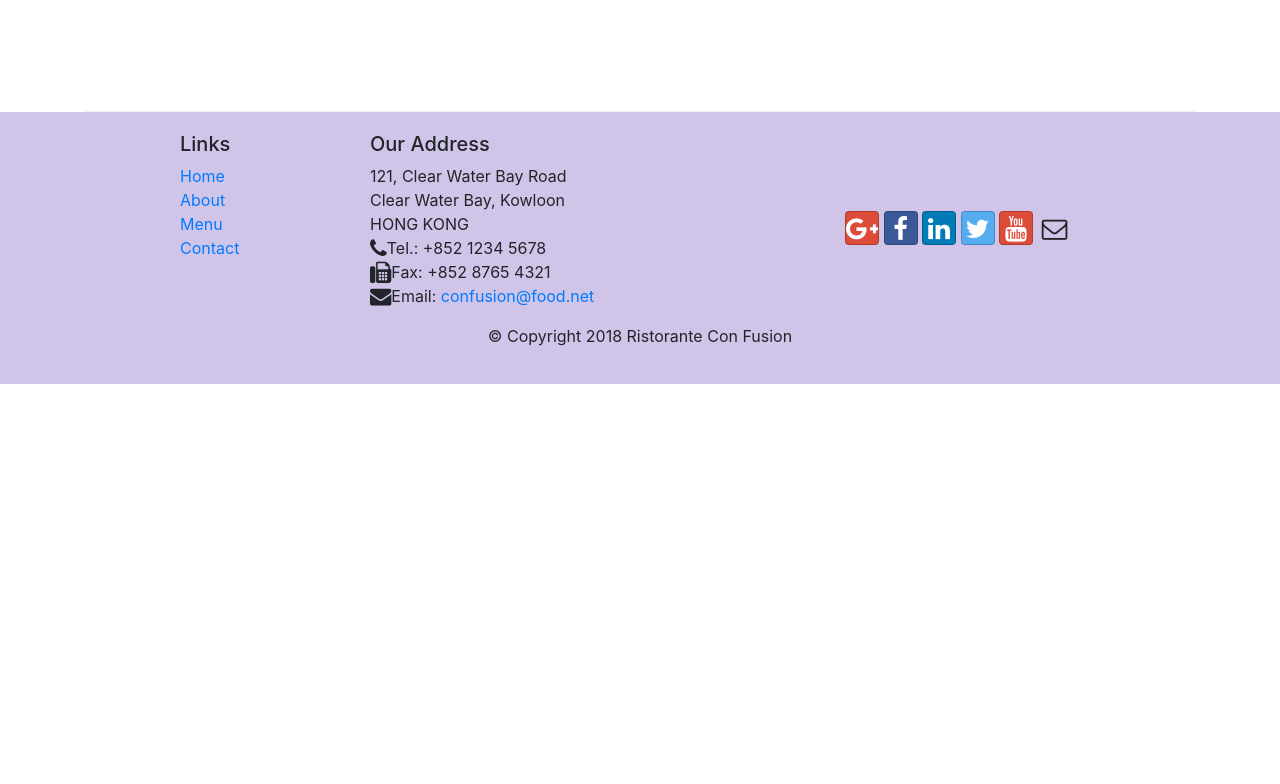
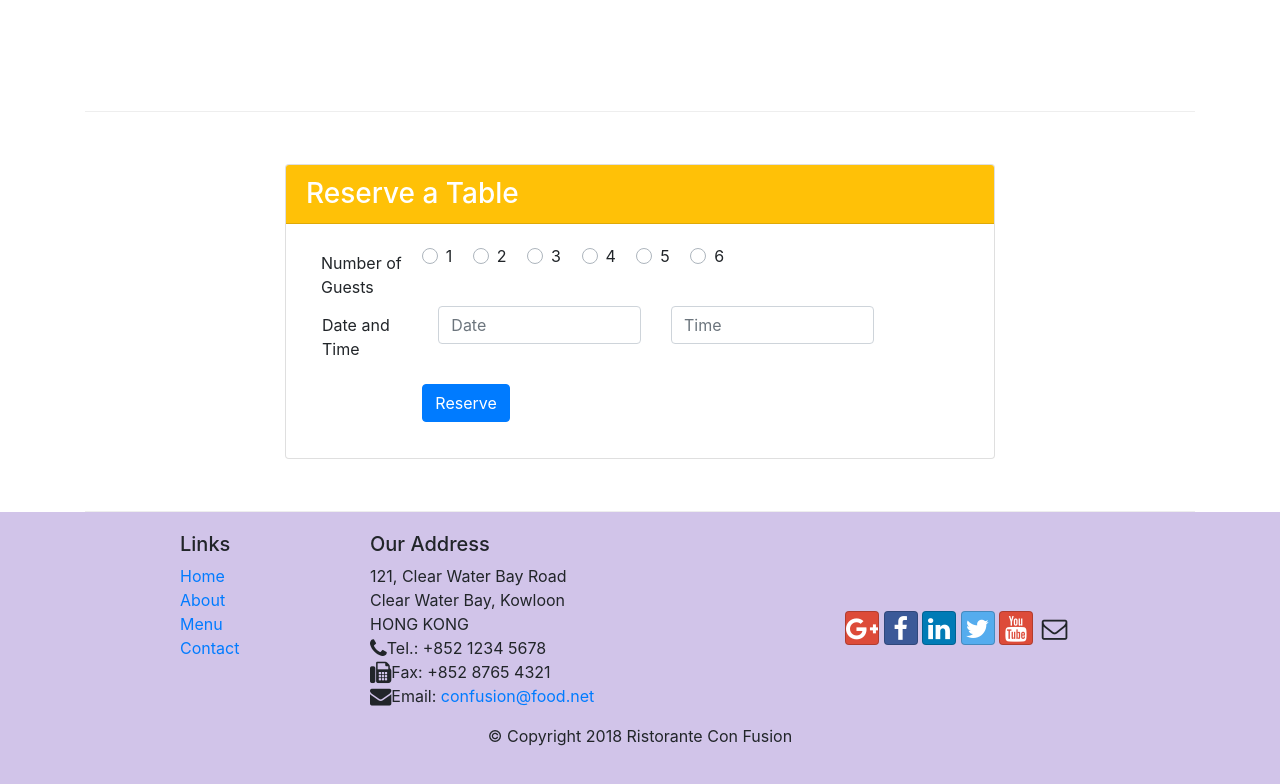
Before and after one commit to gargnandini/FSWD_project1, a website: page index.html in a window 1280 px wide. Shown: the part 1422-2206 px from the top of the page. Before the commit the page ends 1806 px from the top, so only its background shows below. Drawn offline with nearby package versions, Linux system fonts and the light colour scheme.

Commit message:
Assignment 2

```diff
--- a/index.html
+++ b/index.html
@@ -37,12 +37,15 @@
     <header class="jumbotron">
         <div class="container">
             <div class="row row-header">
-                <div class="col-12 col-sm-6">
+                <div class="col-12 col-sm-5">
                     <h1>Ristorante con Fusion</h1>
                     <p>We take inspiration from the World's best cuisines, and create a unique fusion experience. Our lipsmacking creations will tickle your culinary senses!</p>
                 </div>
+                <div class="col-12 col-sm-5 align-self-center">
+                    <img src="img/logo.png" class="img-fluid">
+                </div>
                 <div class="col-12 col-sm align-self-center">
-                    <img src="img/logo.png" class="img-fluid">
+                    <button type="button" class="btn-sm bg-warning block"><a href="#location">Reserve Table</a></button>
                 </div>
             </div>
         </div>
@@ -70,8 +73,13 @@
                 <h3>This Month's Promotions</h3>
             </div>
             <div class="col col-sm col-md">
-                <h2>Weekend Grand Buffet</h2>
-                <p>Featuring mouthwatering combinations with a choice of five different salads, six enticing appetizers, six main entrees and five choicest desserts. Free flowing bubbly and soft drinks. All for just $19.99 per person </p>
+                <div class="media">
+                    <div class="media-body">
+                        <h2 class="mt-0">Weekend Grand Buffet <span class="badge badge-danger">NEW</span></h2>
+                        <p>Featuring mouthwatering combinations with a choice of five different salads, six enticing appetizers, six main entrees and five choicest desserts. Free flowing bubbly and soft drinks. All for just $19.99 per person </p>
+                    </div>
+                    <img class="d-flex ml-3 img-thumbnail align-self center" src="img/buffet.png" alt="buffet">
+                </div>
             </div>
         </div>
 
@@ -90,6 +98,79 @@
                 </div>
             </div>
         </div>
+
+        <div class="row row-content align-items-center" id="location" name="location">
+            <div class="offset-2 col-8">
+                <div class="card" id="card">
+                    <h3 class="card-header bg-warning text-white">Reserve a Table</h3>
+                    <div class="card-body">
+                        <form>
+
+                            <div class="form-group-row">
+                                <label for="Number of Guests" class="col-12 col-md-2 col-form-label">Number of Guests</label>
+
+                                <!-- Default inline 1-->
+                                <div class="custom-control custom-radio custom-control-inline align-top">
+                                    <input type="radio" class="custom-control-input" id="defaultInline1" name="inlineDefaultRadios">
+                                    <label class="custom-control-label" for="defaultInline1">1</label>
+                                </div>
+
+                                <!-- Default inline 2-->
+                                <div class="custom-control custom-radio custom-control-inline align-top">
+                                    <input type="radio" class="custom-control-input" id="defaultInline2" name="inlineDefaultRadio">
+                                    <label class="custom-control-label" for="defaultInline2">2</label>
+                                </div>
+
+                                <!-- Default inline 3-->
+                                <div class="custom-control custom-radio custom-control-inline align-top">
+                                    <input type="radio" class="custom-control-input" id="defaultInline3" name="inlineDefaultRadios">
+                                    <label class="custom-control-label" for="defaultInline3">3</label>
+                                </div>
+
+
+                                <!-- Default inline 4-->
+                                <div class="custom-control custom-radio custom-control-inline align-top">
+                                    <input type="radio" class="custom-control-input" id="defaultInline4" name="inlineDefaultRadios">
+                                    <label class="custom-control-label" for="defaultInline3">4</label>
+                                </div>
+
+                                <!-- Default inline 5-->
+                                <div class="custom-control custom-radio custom-control-inline align-top">
+                                    <input type="radio" class="custom-control-input" id="defaultInline5" name="inlineDefaultRadios">
+                                    <label class="custom-control-label" for="defaultInline5">5</label>
+                                </div>
+
+                                <!-- Default inline 6-->
+                                <div class="custom-control custom-radio custom-control-inline align-top">
+                                    <input type="radio" class="custom-control-input" id="defaultInline6" name="inlineDefaultRadios">
+                                    <label class="custom-control-label" for="defaultInline6">6</label>
+                                </div>
+                            </div>
+
+                            <div class="form-group row">
+                                <label for="Date and Time" class="col-12 col-md-2 col-form-label ml-3">Date and Time</label>
+                                <div class="col-6 col-md-4">
+                                    <input type="text" class="form-control" id="date" name="date" placeholder="Date">
+                                </div>
+                                <div class="col-6 col-md-4">
+                                    <input type="text" class="form-control" id="time" name="time" placeholder="Time">
+                                </div>
+                            </div>
+
+                            <div class="form-group row">
+                                <div class="offset-md-2 col-md-10">
+                                    <button type="submit" class="btn btn-primary">
+                                        Reserve
+                                    </button>
+                                </div>
+                            </div>
+
+                        </form>
+                    </div>
+                </div>
+            </div>
+        </div>
+
     </div>
 
     <footer class="footer">
```
